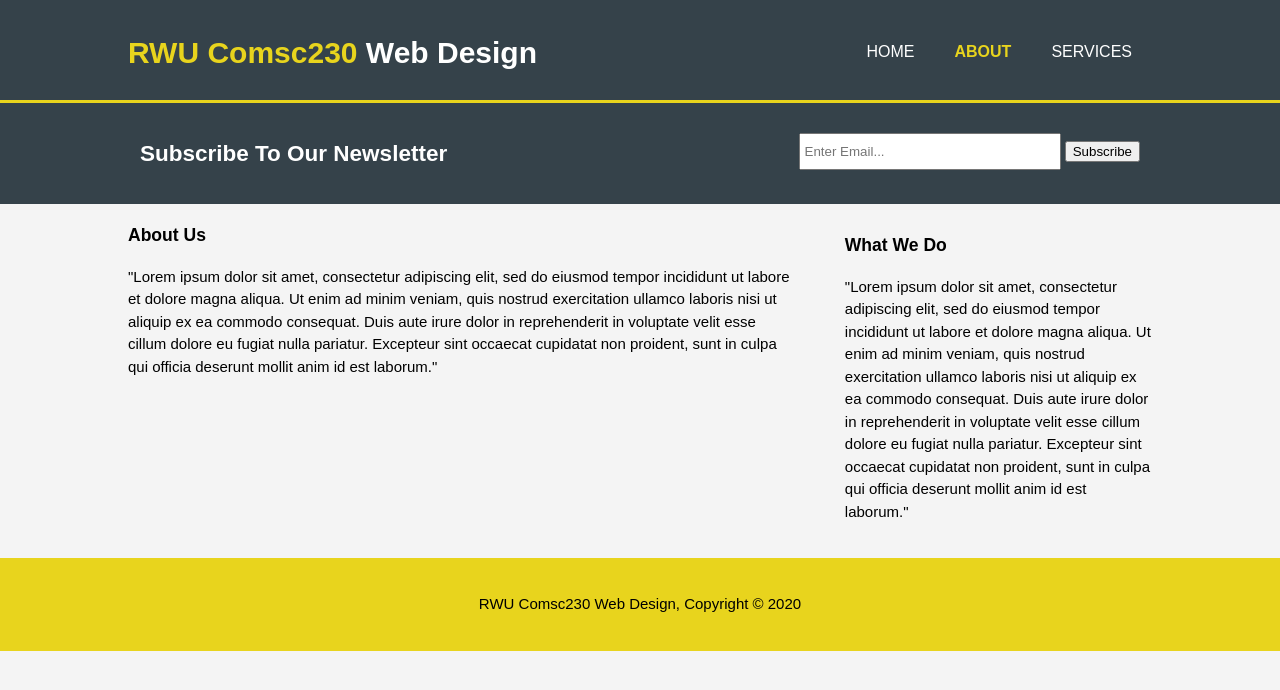
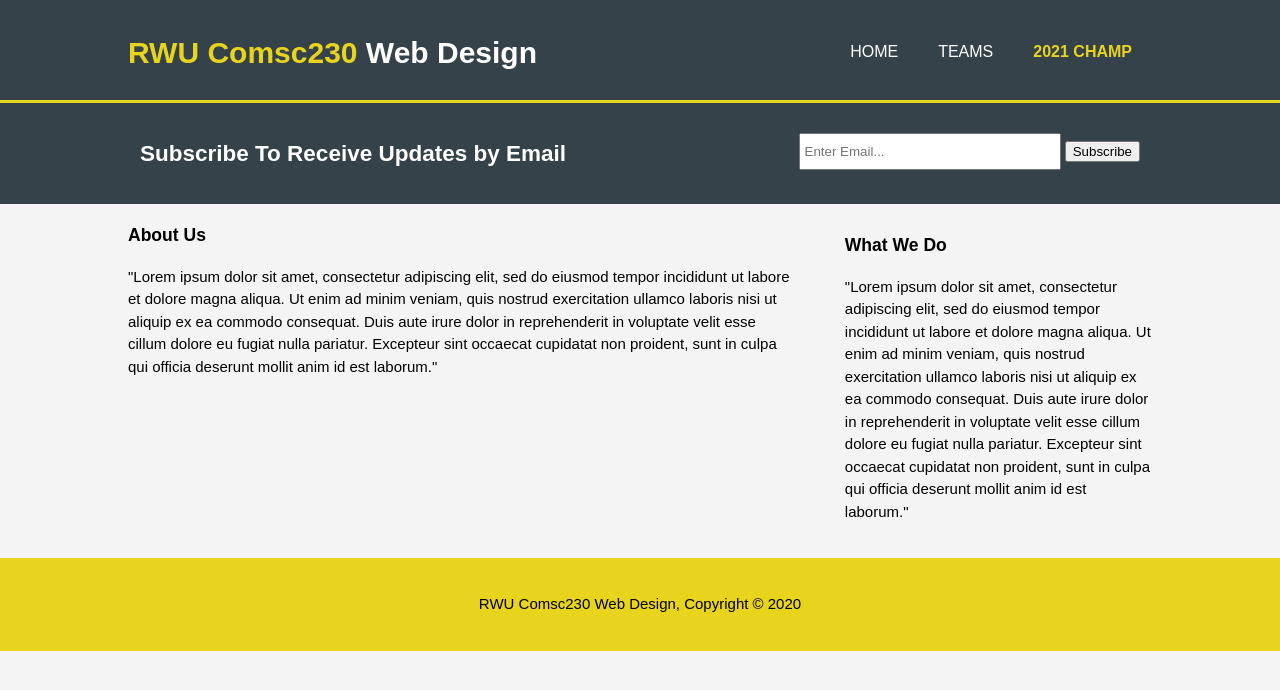
Before and after one commit to abuchanan120/A3-COMSC230-PLL-2021, a plain HTML site: page champs.html in a window 1280 px wide. Drawn offline with Linux system fonts and the light colour scheme.

Commit message:
renamed additional html pages

```diff
--- a/about.html
+++ b/champs.html
@@ -20,8 +20,8 @@
      <nav>
          <ul>
              <li><a href="index.html">Home</a></li>
-             <li class="current"><a href="about.html">About</a></li>
-             <li><a href="services.html">Services</a></li>
+             <li><a href="teams.html">Teams</a></li>
+             <li class="current"><a href="champs.html">2021 Champ</a></li>
          </ul>
      </nav>
 </div>
@@ -29,7 +29,7 @@
 
       <section id="newsletter">
         <div class="container">
-          <h1>Subscribe To Our Newsletter</h1>
+          <h1>Subscribe To Receive Updates by Email</h1>
           <form>
             <input type="email" placeholder="Enter Email...">
             <button type="submit" class="button_1">Subscribe</button>
```
Also changed, not shown: index.html (+2 -2 lines), teams.html (renamed from services.html, +3 -3 lines).
